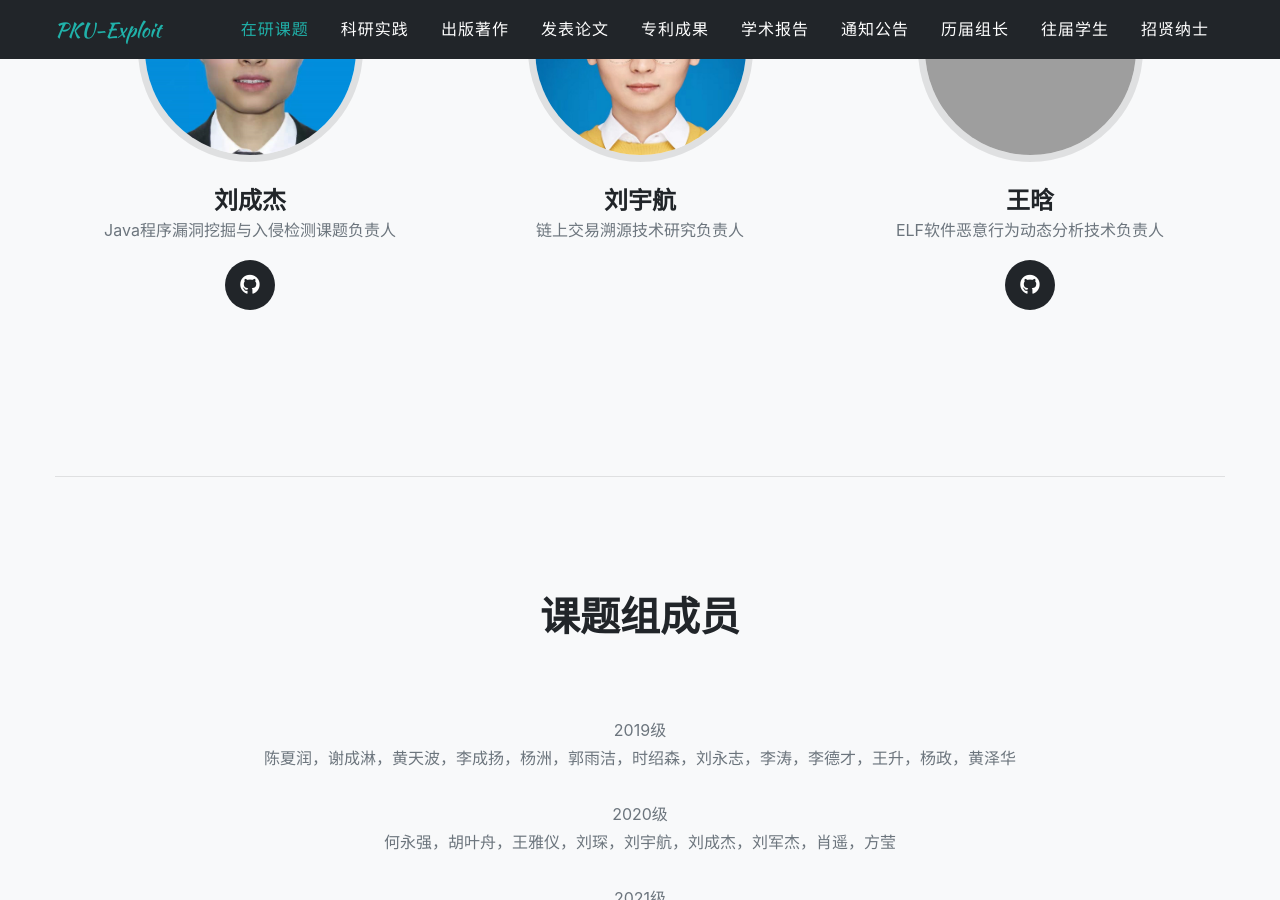
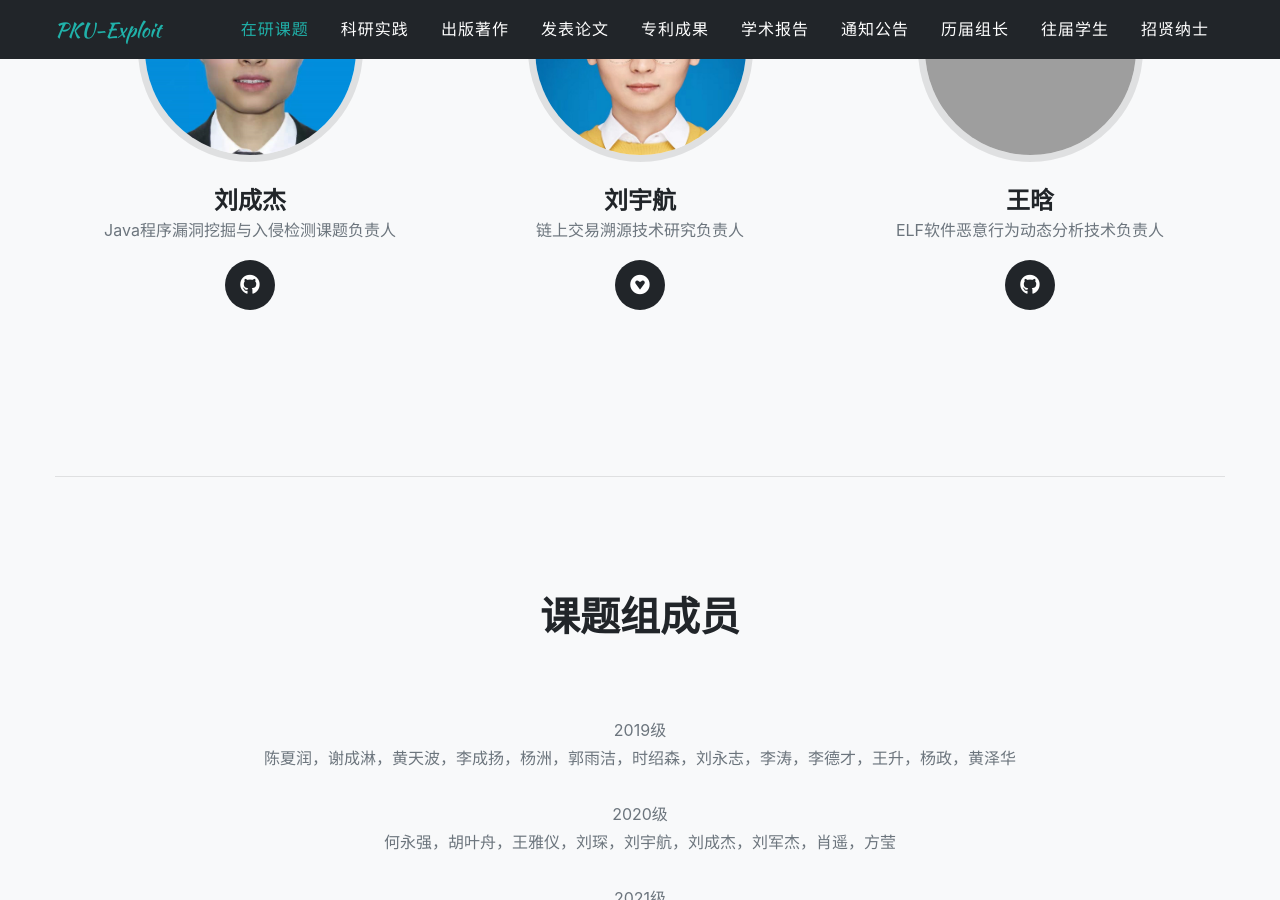
Before and after one commit to xxycfhb/xxycfhb.github.io, a Jekyll site: the page built from pages/current.html, in a window 1280 px wide and 900 px high, scrolled down 2694 px. Built offline with Jekyll 4.4.1, drawn with Linux system fonts in a browser that asks for light colours; some web fonts are replaced; grey boxes are pictures that could not be loaded.

Commit message:
Update sitetext.yml

```diff
--- a/_data/sitetext.yml
+++ b/_data/sitetext.yml
@@ -581,6 +581,9 @@ team:
         role: "链上交易溯源技术研究负责人"
         image: ../assets/img/team/lyh.png
         social:
+          - url: https://mirror.xyz/0x7902f45e8DA67B106f3DA2e3231987b846bf13b7
+            icon: fab fa-gratipay
+
 
 
       - name: "王晗"
```
